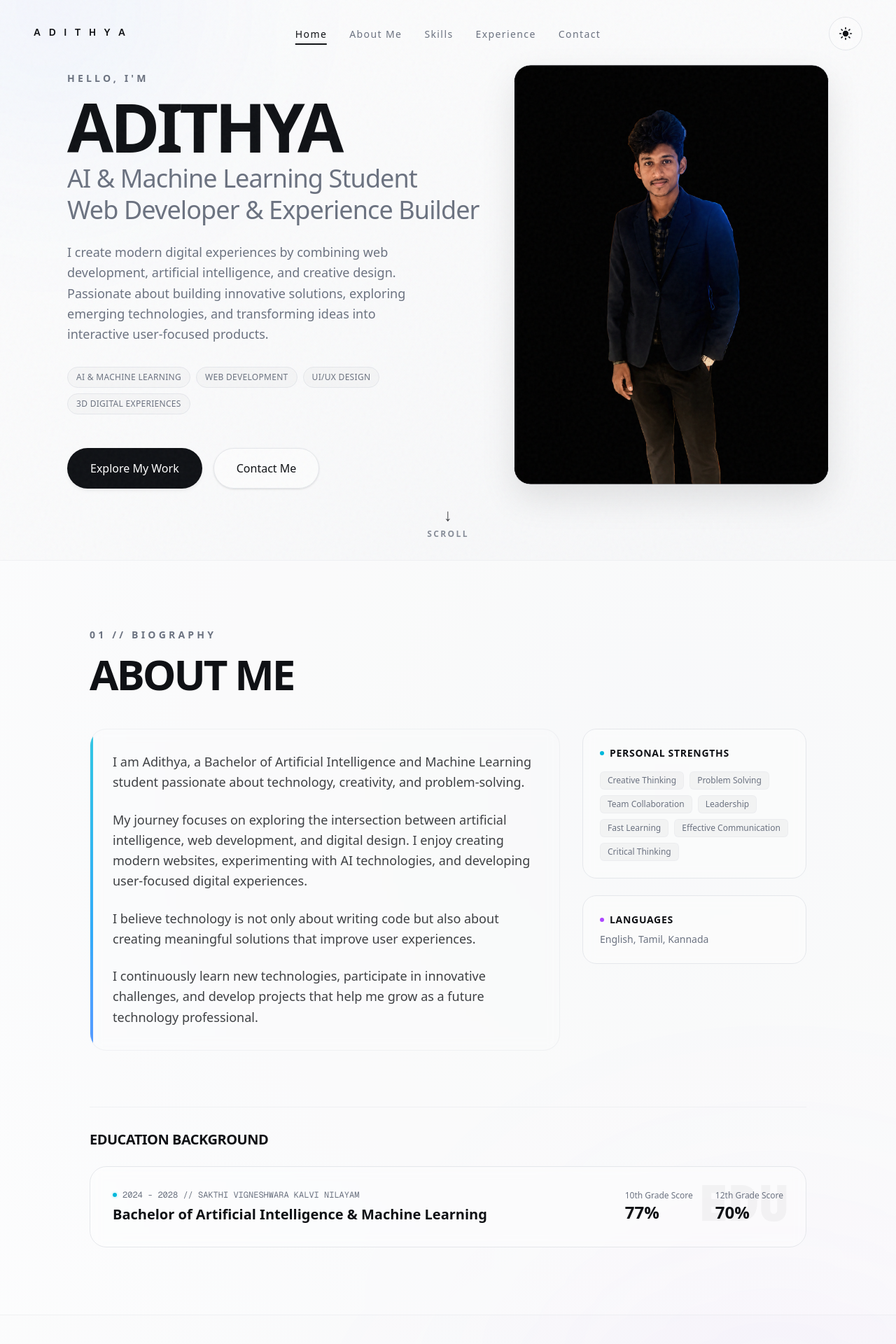
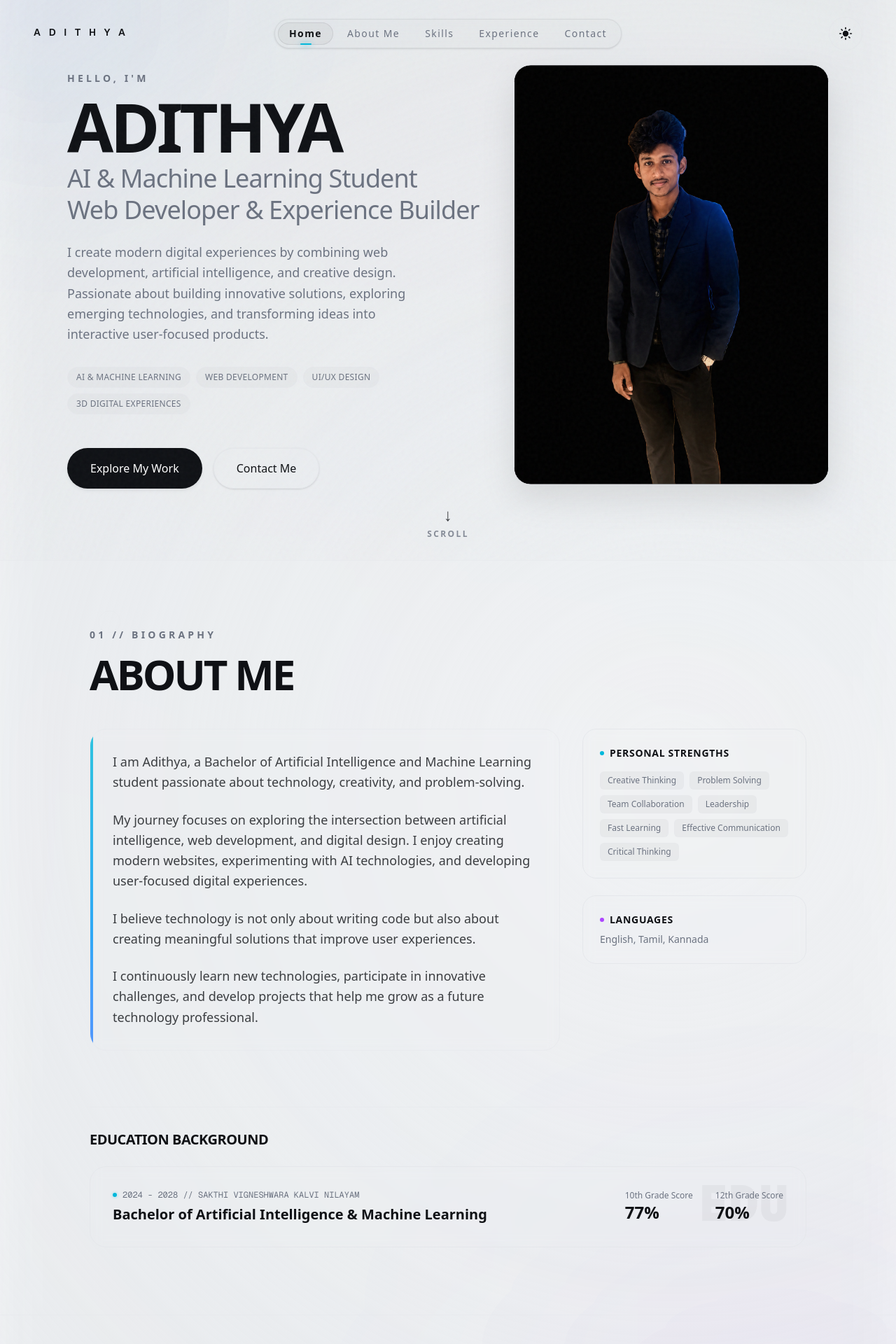
Before and after one commit to adithyasenthilkumar57-tech/portfolio2, a Next.js app: page / in a window 1280 px wide. Shown: the top 1920 px of the page at 70% size. Built offline with nearby package versions, Linux system fonts and the light colour scheme.

Commit message:
Implement forest green & charcoal theme colors, blurred tech background, and sliding glass header dock

```diff
--- a/src/app/page.js
+++ b/src/app/page.js
@@ -1,11 +1,13 @@
 "use client";
 
+import Image from "next/image";
 import { motion } from "framer-motion";
 import Header from "@/components/Header";
 import HeroContent from "@/components/HeroContent";
 import HeroImage from "@/components/HeroImage";
 import CTAButtons from "@/components/CTAButtons";
 import ScrollIndicator from "@/components/ScrollIndicator";
+import bgTechImg from "../../public/bg-tech.png";
 
 export default function Home() {
   const sectionVariants = {
@@ -28,6 +30,18 @@ export default function Home() {
       {/* Subtle Background Radial Gradients & Blur Blobs */}
       <div className="absolute inset-0 pointer-events-none overflow-hidden z-0">
         <div className="absolute inset-0 bg-gradient-radial-light dark:bg-gradient-radial-dark transition-opacity duration-500" />
+
+        {/* Subtle Background Tech Image (highly blurred & blended) */}
+        <div className="absolute inset-0 opacity-12 dark:opacity-[0.06] mix-blend-screen dark:mix-blend-lighten pointer-events-none">
+          <Image
+            src={bgTechImg}
+            alt="Tech Background Pattern"
+            fill
+            priority
+            sizes="100vw"
+            className="object-cover filter blur-[50px] select-none scale-105"
+          />
+        </div>
 
         {/* Soft blur blob 1 */}
         <motion.div
@@ -146,7 +160,7 @@ export default function Home() {
       {/* ================= SECTION 2: ABOUT ME ================= */}
       <section
         id="about"
-        className="relative min-h-screen w-full flex items-center justify-center px-6 md:px-16 lg:px-24 py-24 z-20 border-t border-border-custom/50 bg-background/20"
+        className="relative min-h-screen w-full flex items-center justify-center px-6 md:px-16 lg:px-24 py-24 z-20 border-t border-border-custom/50 bg-card-bg/15"
       >
         <motion.div
           initial="hidden"
@@ -171,7 +185,7 @@ export default function Home() {
               whileInView={{ opacity: 1, x: 0 }}
               viewport={{ once: true, margin: "-10%" }}
               transition={{ duration: 0.8, ease: "easeOut" }}
-              className="lg:col-span-2 flex flex-col gap-6 text-lg font-light text-foreground/80 leading-relaxed p-8 rounded-[24px] border border-border-custom/50 bg-background/10 backdrop-blur-sm relative overflow-hidden"
+              className="lg:col-span-2 flex flex-col gap-6 text-lg font-light text-foreground/80 leading-relaxed p-8 rounded-[24px] border border-border-custom/50 bg-card-bg/30 backdrop-blur-sm relative overflow-hidden"
             >
               <div className="absolute top-0 left-0 w-[4px] h-full bg-gradient-to-b from-cyan-500/80 to-blue-500/80" />
               <p>
@@ -197,7 +211,7 @@ export default function Home() {
                 viewport={{ once: true, margin: "-10%" }}
                 transition={{ duration: 0.8, delay: 0.1, ease: "easeOut" }}
                 whileHover={{ y: -5 }}
-                className="group relative p-6 rounded-[20px] border border-border-custom bg-background/30 hover:border-foreground/20 backdrop-blur-sm transition-all duration-300 overflow-hidden cursor-pointer"
+                className="group relative p-6 rounded-[20px] border border-border-custom bg-card-bg/50 hover:border-foreground/20 backdrop-blur-sm transition-all duration-300 overflow-hidden cursor-pointer"
               >
                 <div className="absolute inset-0 w-[200%] h-full bg-gradient-to-r from-transparent via-foreground/[0.03] dark:via-white/[0.03] to-transparent -skew-x-12 translate-x-[-120%] group-hover:translate-x-[120%] transition-transform duration-1000 ease-out pointer-events-none" />
                 <h4 className="text-sm font-bold uppercase tracking-wider mb-4 text-foreground flex items-center">
@@ -231,7 +245,7 @@ export default function Home() {
                 viewport={{ once: true, margin: "-10%" }}
                 transition={{ duration: 0.8, delay: 0.2, ease: "easeOut" }}
                 whileHover={{ y: -5 }}
-                className="group relative p-6 rounded-[20px] border border-border-custom bg-background/30 hover:border-foreground/20 backdrop-blur-sm transition-all duration-300 overflow-hidden cursor-pointer"
+                className="group relative p-6 rounded-[20px] border border-border-custom bg-card-bg/50 hover:border-foreground/20 backdrop-blur-sm transition-all duration-300 overflow-hidden cursor-pointer"
               >
                 <div className="absolute inset-0 w-[200%] h-full bg-gradient-to-r from-transparent via-foreground/[0.03] dark:via-white/[0.03] to-transparent -skew-x-12 translate-x-[-120%] group-hover:translate-x-[120%] transition-transform duration-1000 ease-out pointer-events-none" />
                 <h4 className="text-sm font-bold uppercase tracking-wider mb-2 text-foreground flex items-center">
@@ -259,7 +273,7 @@ export default function Home() {
                 y: -6,
                 shadow: "0 20px 40px rgba(0,0,0,0.05)"
               }}
-              className="group relative p-8 rounded-[24px] border border-border-custom bg-background/30 hover:border-foreground/20 backdrop-blur-sm flex flex-col md:flex-row justify-between gap-6 md:items-center cursor-pointer transition-all duration-500 overflow-hidden"
+              className="group relative p-8 rounded-[24px] border border-border-custom bg-card-bg/50 hover:border-foreground/20 backdrop-blur-sm flex flex-col md:flex-row justify-between gap-6 md:items-center cursor-pointer transition-all duration-500 overflow-hidden"
             >
               {/* Diagonal Laser Shimmer Effect */}
               <div className="absolute inset-0 w-[200%] h-full bg-gradient-to-r from-transparent via-foreground/[0.03] dark:via-white/[0.03] to-transparent -skew-x-12 translate-x-[-120%] group-hover:translate-x-[120%] transition-transform duration-1000 ease-out pointer-events-none z-0" />
@@ -359,7 +373,7 @@ export default function Home() {
             ].map((category, idx) => (
               <div
                 key={idx}
-                className="p-8 border border-border-custom rounded-[20px] bg-background/30 backdrop-blur-sm flex flex-col gap-6"
+                className="p-8 border border-border-custom rounded-[20px] bg-card-bg/50 backdrop-blur-sm flex flex-col gap-6"
               >
                 <h3 className="text-lg font-bold tracking-tight text-foreground border-b border-border-custom/50 pb-3 uppercase">
                   {category.title}
@@ -392,7 +406,7 @@ export default function Home() {
       {/* ================= SECTION 4: ACHIEVEMENTS ================= */}
       <section
         id="achievements"
-        className="relative min-h-screen w-full flex items-center justify-center px-6 md:px-16 lg:px-24 py-24 z-20 border-t border-border-custom/50 bg-background/20"
+        className="relative min-h-screen w-full flex items-center justify-center px-6 md:px-16 lg:px-24 py-24 z-20 border-t border-border-custom/50 bg-card-bg/15"
       >
         <motion.div
           initial="hidden"
@@ -457,7 +471,7 @@ export default function Home() {
                   y: -10,
                   transition: { duration: 0.4, ease: "easeOut" }
                 }}
-                className={`group relative p-8 md:p-10 rounded-[24px] border border-border-custom bg-background/30 backdrop-blur-md flex flex-col gap-5 cursor-pointer overflow-hidden z-10 ${ach.borderColor} ${ach.glow}`}
+                className={`group relative p-8 md:p-10 rounded-[24px] border border-border-custom bg-card-bg/50 backdrop-blur-md flex flex-col gap-5 cursor-pointer overflow-hidden z-10 ${ach.borderColor} ${ach.glow}`}
               >
                 {/* Diagonal Laser Shimmer Effect on Hover */}
                 <div className="absolute inset-0 w-[200%] h-full bg-gradient-to-r from-transparent via-foreground/[0.04] dark:via-white/[0.04] to-transparent -skew-x-12 translate-x-[-120%] group-hover:translate-x-[120%] transition-transform duration-1000 ease-out pointer-events-none z-0" />
@@ -497,7 +511,7 @@ export default function Home() {
       {/* ================= SECTION 5: CONTACT ================= */}
       <section
         id="contact"
-        className="relative min-h-screen w-full flex items-center justify-center px-6 md:px-16 lg:px-24 py-24 z-20 border-t border-border-custom/50 bg-background/20"
+        className="relative min-h-screen w-full flex items-center justify-center px-6 md:px-16 lg:px-24 py-24 z-20 border-t border-border-custom/50 bg-card-bg/15"
       >
         <motion.div
           initial="hidden"
@@ -534,7 +548,7 @@ export default function Home() {
                   href={`${process.env.NEXT_PUBLIC_BASE_PATH || ""}/MY%20RESUME.pdf`}
                   target="_blank"
                   rel="noopener noreferrer"
-                  className="px-8 py-4 rounded-full font-medium text-sm md:text-base border border-border-custom bg-background/40 hover:bg-background/80 hover:border-foreground/40 text-foreground transition-all duration-300 shadow-sm hover:shadow-lg text-center flex items-center justify-center min-w-[170px]"
+                  className="px-8 py-4 rounded-full font-medium text-sm md:text-base border border-border-custom bg-card-bg/40 hover:bg-card-bg/80 hover:border-foreground/40 text-foreground transition-all duration-300 shadow-sm hover:shadow-lg text-center flex items-center justify-center min-w-[170px]"
                 >
                   See Resume
                 </a>
@@ -544,7 +558,7 @@ export default function Home() {
             {/* Info Cards & Social Links */}
             <div className="flex flex-col gap-6">
               {/* Contact Details */}
-              <div className="p-6 rounded-[20px] border border-border-custom bg-background/30 backdrop-blur-sm flex flex-col gap-4 text-sm">
+              <div className="p-6 rounded-[20px] border border-border-custom bg-card-bg/50 backdrop-blur-sm flex flex-col gap-4 text-sm">
                 <div>
                   <span className="text-xs text-accent-muted uppercase block mb-1">Email Address</span>
                   <a
@@ -572,7 +586,7 @@ export default function Home() {
               </div>
 
               {/* Social Channels */}
-              <div className="p-6 rounded-[20px] border border-border-custom bg-background/30 backdrop-blur-sm text-sm">
+              <div className="p-6 rounded-[20px] border border-border-custom bg-card-bg/50 backdrop-blur-sm text-sm">
                 <span className="text-xs text-accent-muted uppercase block mb-3">Social Profiles</span>
                 <div className="flex flex-wrap gap-4">
                   {[
--- a/src/app/projects/page.js
+++ b/src/app/projects/page.js
@@ -35,7 +35,7 @@ export default function ProjectsComingSoon() {
         initial={{ opacity: 0, scale: 0.95 }}
         animate={{ opacity: 1, scale: 1 }}
         transition={{ duration: 0.8, ease: [0.16, 1, 0.3, 1] }}
-        className="relative max-w-lg w-full p-8 md:p-12 rounded-[32px] border border-border-custom bg-background/30 backdrop-blur-xl shadow-2xl flex flex-col items-center justify-center text-center overflow-hidden border-t-4 border-t-cyan-500 group"
+        className="relative max-w-lg w-full p-8 md:p-12 rounded-[32px] border border-border-custom bg-card-bg/30 backdrop-blur-xl shadow-2xl flex flex-col items-center justify-center text-center overflow-hidden border-t-4 border-t-cyan-500 group"
       >
         {/* Corner Accents */}
         <span className="absolute top-3 left-3 text-cyan-500/30 font-mono text-sm pointer-events-none select-none">+</span>
--- a/src/components/CTAButtons.js
+++ b/src/components/CTAButtons.js
@@ -21,7 +21,7 @@ export default function CTAButtons() {
 
       <motion.a
         href="#contact"
-        className="px-8 py-4 rounded-full font-medium text-sm md:text-base border border-border-custom bg-background/40 hover:bg-background/80 hover:border-foreground/40 text-foreground transition-all duration-300 shadow-sm hover:shadow-lg text-center flex items-center justify-center min-w-[150px] cursor-pointer"
+        className="px-8 py-4 rounded-full font-medium text-sm md:text-base border border-border-custom bg-card-bg/40 hover:bg-card-bg/80 hover:border-foreground/40 text-foreground transition-all duration-300 shadow-sm hover:shadow-lg text-center flex items-center justify-center min-w-[150px] cursor-pointer"
         whileHover={{ y: -4, scale: 1.03 }}
         whileTap={{ scale: 0.98 }}
       >
--- a/src/components/Header.js
+++ b/src/components/Header.js
@@ -94,25 +94,28 @@ export default function Header() {
           </motion.div>
 
           {/* Desktop Navigation Links (Centered in Header) */}
-          <nav className="hidden md:flex absolute left-1/2 transform -translate-x-1/2 items-center gap-8 z-40">
+          <nav className="hidden md:flex absolute left-1/2 transform -translate-x-1/2 items-center gap-1 z-40 bg-foreground/[0.01] dark:bg-white/[0.01] border border-foreground/[0.06] dark:border-white/[0.06] rounded-full p-1 backdrop-blur-md shadow-sm">
             {navItems.map((item) => {
               const isActive = activeSection === item.id;
               return (
-                <div key={item.id} className="relative py-1">
+                <div key={item.id} className="relative py-1.5 px-4 flex items-center justify-center">
                   <button
                     onClick={() => handleNavClick(item.id)}
-                    className={`text-xs md:text-sm tracking-widest font-medium cursor-pointer transition-colors duration-300 relative z-10 ${isActive ? "text-foreground" : "text-accent-muted hover:text-foreground"
+                    className={`text-xs md:text-sm tracking-widest font-medium cursor-pointer transition-colors duration-300 relative z-10 ${isActive ? "text-foreground font-semibold" : "text-accent-muted hover:text-foreground"
                       }`}
                   >
                     {item.label}
                   </button>
-                  {/* Underline Slide Effect */}
+                  {/* Sliding Glass Capsule Effect */}
                   {isActive && (
                     <motion.div
-                      layoutId="activeNavUnderline"
-                      className="absolute bottom-0 left-0 w-full h-[2px] bg-foreground shadow-[0_0_8px_rgba(255,255,255,0.3)] z-0"
+                      layoutId="activeNavCapsule"
+                      className="absolute inset-0 bg-foreground/[0.04] dark:bg-white/[0.05] border border-foreground/[0.08] dark:border-white/[0.08] rounded-full z-0 flex items-end justify-center"
                       transition={{ type: "spring", stiffness: 380, damping: 30 }}
-                    />
+                    >
+                      {/* Premium Cyan Neon Glow Line */}
+                      <span className="w-4 h-[2px] rounded-full bg-cyan-500 shadow-[0_0_8px_rgba(6,182,212,0.8)] absolute -bottom-[1px]" />
+                    </motion.div>
                   )}
                 </div>
               );
--- a/src/components/ThemeToggle.js
+++ b/src/components/ThemeToggle.js
@@ -28,7 +28,7 @@ export default function ThemeToggle() {
 
   if (!mounted) {
     return (
-      <div className="w-12 h-12 flex items-center justify-center rounded-full border border-border-custom bg-background/50 backdrop-blur-md" />
+      <div className="w-12 h-12 flex items-center justify-center rounded-full border border-border-custom bg-card-bg/50 backdrop-blur-md" />
     );
   }
 
@@ -36,7 +36,7 @@ export default function ThemeToggle() {
     <motion.button
       id="theme-toggle-btn"
       onClick={toggleTheme}
-      className="relative w-12 h-12 flex items-center justify-center rounded-full border border-border-custom bg-background/40 hover:bg-background/80 backdrop-blur-md cursor-pointer transition-colors duration-300 focus:outline-none"
+      className="relative w-12 h-12 flex items-center justify-center rounded-full border border-border-custom bg-card-bg/40 hover:bg-card-bg/80 backdrop-blur-md cursor-pointer transition-colors duration-300 focus:outline-none"
       whileHover={{ scale: 1.05, borderColor: "var(--accent-color)" }}
       whileTap={{ scale: 0.95 }}
       aria-label="Toggle theme"
```
Also changed, not shown: src/app/globals.css (+5 -3 lines), public/bg-tech.png (added).
